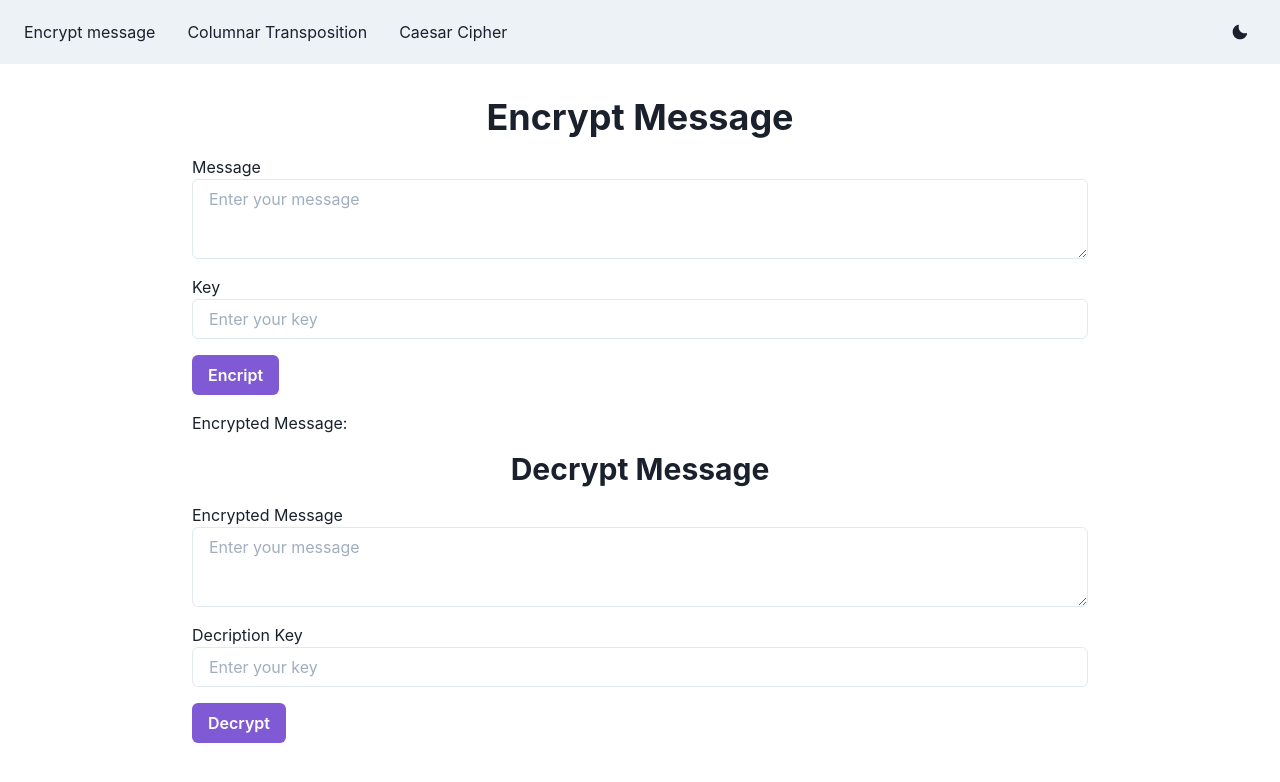
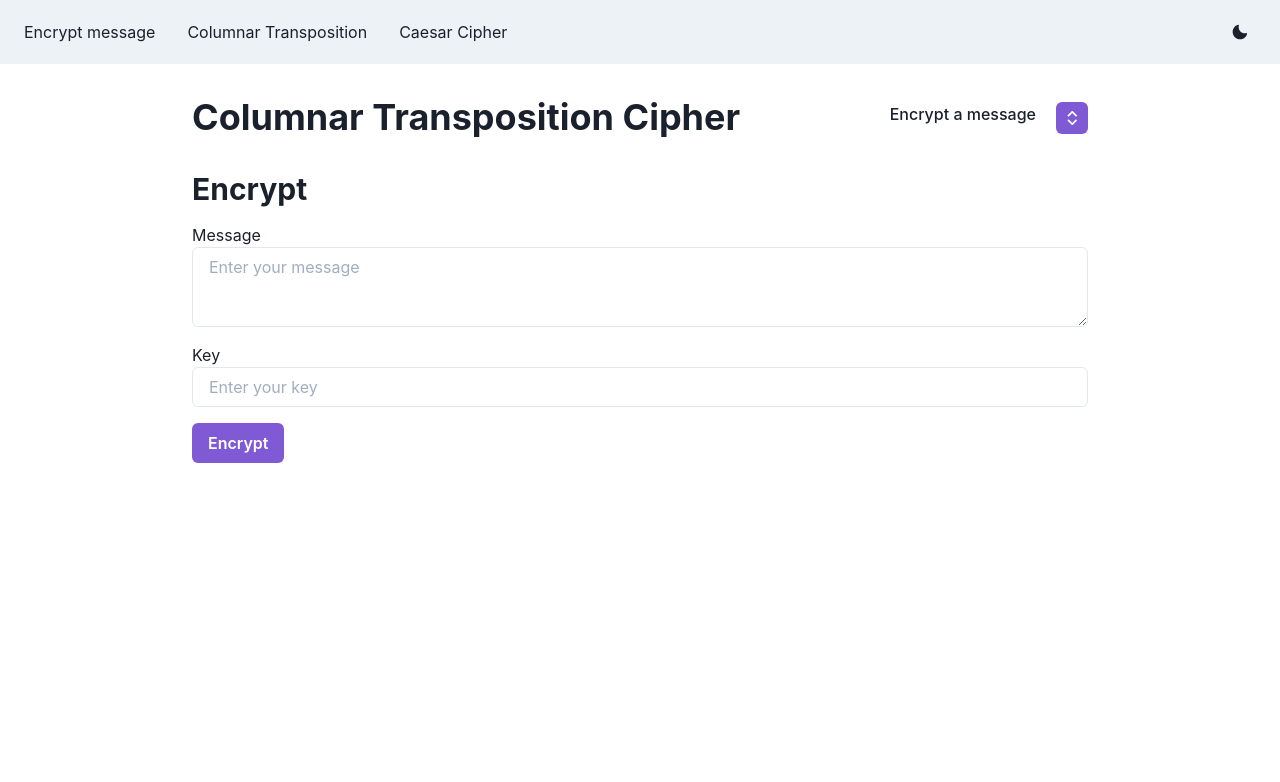
Before and after one commit to TomiMoreno/encrypt-message, a Next.js app: page /columnarTransposition in a window 1280 px wide. Shown: the top 782 px of the page. Built offline with nearby package versions, Linux system fonts and the light colour scheme.

Commit message:
Add change encryption to columnarTransposition

```diff
--- a/features/ColumnarTransposition/index.tsx
+++ /dev/null
@@ -1,105 +0,0 @@
-import { ChangeEvent, MouseEventHandler, useState } from 'react'
-import Head from 'next/head'
-import { Textarea, Box, Text, Input, Heading, Button } from '@chakra-ui/react'
-import encrypt from './encrypt'
-import decrypt from './decrypt'
-
-export default function BoxesCipher() {
-  const [values, setValues] = useState({
-    message: '',
-    encryptionKey: '',
-    decryptionKey: '',
-    encryptedMessage: ''
-  })
-  const [decryptedMessage, setDecryptedMessage] = useState('')
-  const [encryptedMessage, setEncryptedMessage] = useState('')
-  const handleInputChange = (e: ChangeEvent<HTMLInputElement | HTMLTextAreaElement>) => {
-    const { value, name } = e.target;
-    setValues((prevValues) => ({ ...prevValues, [name]: value }));
-  };
-
-  const handleEncript: MouseEventHandler<HTMLButtonElement> = (e) => {
-    e.preventDefault();
-    const encrypted = encrypt(values.message, values.encryptionKey);
-    setEncryptedMessage(encrypted);
-  };
-
-  const handleDecrypt: MouseEventHandler<HTMLButtonElement> = (e) => {
-    e.preventDefault();
-    const decrypted = decrypt(
-      values.encryptedMessage,
-      values.decryptionKey
-    );
-    setDecryptedMessage(decrypted);
-  };
-
-
-  return (
-    <>
-      <Heading
-        as="h1"
-        mb={4}
-        textAlign="center"
-        >
-        Encrypt Message
-      </Heading>
-      <Text>Message</Text>
-      <Textarea
-        value={values.message}
-        onChange={handleInputChange}
-        name='message'
-        placeholder='Enter your message'
-        mb={4}
-      />
-      <Text>Key</Text>
-      <Input
-        value={values.encryptionKey}
-        onChange={handleInputChange}
-        name="encryptionKey"
-        placeholder='Enter your key'
-        mb={4}
-        />
-      <Button
-        onClick={handleEncript}
-        colorScheme="purple"
-        mb={4}
-        >
-        Encript
-      </Button>
-
-        <Text>Encrypted Message:</Text>
-        <Text
-          fontSize="xl"
-          fontWeight="bold"
-          color="purple.500"
-          mb={4}
-          textAlign="center"
-        >
-          {encryptedMessage}
-        </Text>
-        <Heading as="h2" size="lg" mb={4} textAlign="center">
-          Decrypt Message
-        </Heading>
-        <Text>Encrypted Message</Text>
-        <Textarea
-          value={values.encryptedMessage}
-          name="encryptedMessage"
-          onChange={handleInputChange}
-          placeholder='Enter your message'
-          mb={4}
-        />
-        <Text>Decription Key</Text>
-        <Input
-          value={values.decryptionKey}
-          name="decryptionKey"
-          onChange={handleInputChange}
-          placeholder='Enter your key'
-          mb={4}
-        />
-        <Button onClick={handleDecrypt} colorScheme="purple">Decrypt</Button>
-        <Text fontSize="xl" fontWeight="bold" color="purple.500" mb={4} textAlign="center">
-          {decryptedMessage}
-        </Text>
-    </>
-  )
-}
--- a/pages/columnarTransposition.tsx
+++ b/pages/columnarTransposition.tsx
@@ -1,8 +1,136 @@
-import ColumnarTransposition from '../features/ColumnarTransposition'
+import { ChangeEvent, MouseEventHandler, useState } from "react";
+import {
+  Textarea,
+  Box,
+  Text,
+  Input,
+  Heading,
+  Button,
+  Flex,
+  FormLabel,
+  IconButton,
+} from "@chakra-ui/react";
+import encrypt from "../features/ColumnarTransposition/encrypt";
+import decrypt from "../features/ColumnarTransposition/decrypt";
+import { ArrowUpDownIcon } from "@chakra-ui/icons";
 
-export default function Columnar() {
+export default function ColumnarTranspositionCipher() {
+  const [isEncrypting, setIsEncrypting] = useState(true);
+  const [values, setValues] = useState({
+    message: "",
+    encryptionKey: "",
+    decryptionKey: "",
+    encryptedMessage: "",
+  });
+  const [decryptedMessage, setDecryptedMessage] = useState("");
+  const [encryptedMessage, setEncryptedMessage] = useState("");
+  const handleInputChange = (
+    e: ChangeEvent<HTMLInputElement | HTMLTextAreaElement>
+  ) => {
+    const { value, name } = e.target;
+    setValues((prevValues) => ({ ...prevValues, [name]: value }));
+  };
 
-	return (
-		<ColumnarTransposition />
-	)
+  const handleEncrypt: MouseEventHandler<HTMLButtonElement> = (e) => {
+    e.preventDefault();
+    const encrypted = encrypt(values.message, values.encryptionKey);
+    setEncryptedMessage(encrypted);
+  };
+
+  const handleDecrypt: MouseEventHandler<HTMLButtonElement> = (e) => {
+    e.preventDefault();
+    const decrypted = decrypt(values.encryptedMessage, values.decryptionKey);
+    setDecryptedMessage(decrypted);
+  };
+
+  return (
+    <>
+      <Flex justifyContent="space-between" alignItems="center" mb={8}>
+        <Heading as="h1">Columnar Transposition Cipher</Heading>
+        <Flex gap={2}>
+          <FormLabel htmlFor="change-encryption">
+            {isEncrypting ? "Encrypt" : "Decrypt"} a message
+          </FormLabel>
+          <IconButton
+            aria-label={isEncrypting ? "Encrypt" : "Decrypt"}
+            icon={<ArrowUpDownIcon aria-label="Change" />}
+            colorScheme="purple"
+            size="sm"
+            onClick={() => setIsEncrypting((curr) => !curr)}
+            id="change-encryption"
+          />
+        </Flex>
+      </Flex>
+      {isEncrypting ? (
+        <>
+          <Heading as="h2" size="lg" mb={4}>
+            Encrypt
+          </Heading>
+          <Text>Message</Text>
+          <Textarea
+            value={values.message}
+            onChange={handleInputChange}
+            name="message"
+            placeholder="Enter your message"
+            mb={4}
+          />
+          <Text>Key</Text>
+          <Input
+            value={values.encryptionKey}
+            onChange={handleInputChange}
+            name="encryptionKey"
+            placeholder="Enter your key"
+            mb={4}
+          />
+          <Button onClick={handleEncrypt} colorScheme="purple" mb={4}>
+            Encrypt
+          </Button>
+
+          <Text
+            fontSize="xl"
+            fontWeight="bold"
+            color="purple.500"
+            mb={4}
+            textAlign="center"
+          >
+            {encryptedMessage}
+          </Text>
+        </>
+      ) : (
+        <>
+          <Heading as="h2" size="lg" mb={4}>
+            Decrypt Message
+          </Heading>
+          <Text>Encrypted Message</Text>
+          <Textarea
+            value={values.encryptedMessage}
+            name="encryptedMessage"
+            onChange={handleInputChange}
+            placeholder="Enter your message"
+            mb={4}
+          />
+          <Text>Decription Key</Text>
+          <Input
+            value={values.decryptionKey}
+            name="decryptionKey"
+            onChange={handleInputChange}
+            placeholder="Enter your key"
+            mb={4}
+          />
+          <Button onClick={handleDecrypt} colorScheme="purple">
+            Decrypt
+          </Button>
+          <Text
+            fontSize="xl"
+            fontWeight="bold"
+            color="purple.500"
+            mb={4}
+            textAlign="center"
+          >
+            {decryptedMessage}
+          </Text>
+        </>
+      )}
+    </>
+  );
 }
```
Also changed, not shown: pages/caesar.tsx (+15 -3 lines).
